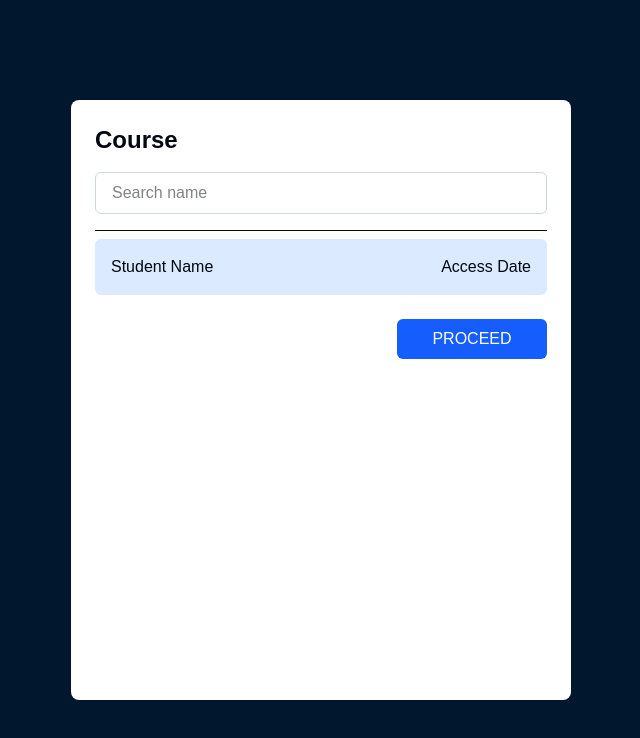
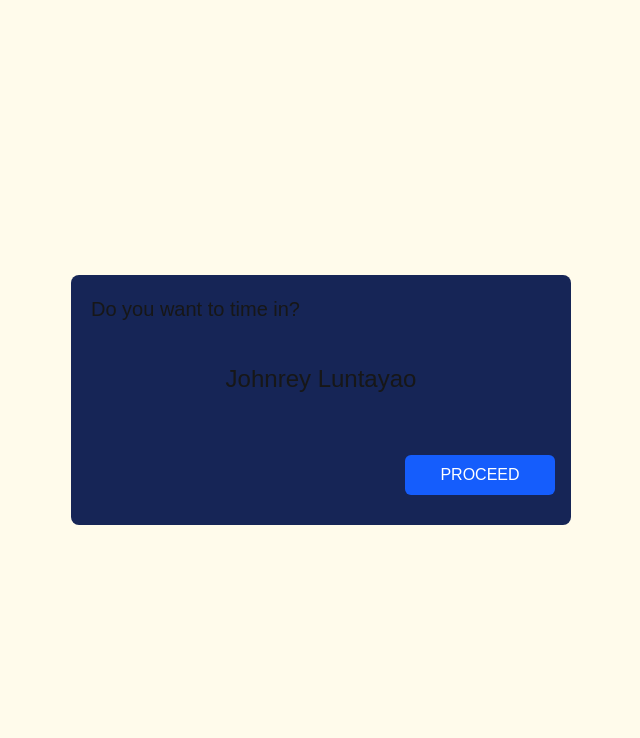
Before and after one commit to johnrefani/classwebsite, a Next.js app: page / in a window 1280 px wide. Shown: the top 738 px of the page, without its empty margins (319-959 px from the left). Built offline with nearby package versions, Linux system fonts and the light colour scheme.

Commit message:
Added student search and login

```diff
--- a/app/page.tsx
+++ b/app/page.tsx
@@ -1,11 +1,11 @@
-import MainContent from "@/components/MainContent";
-import StudentList from "@/components/StudentList";
+import ModalConfirmation from "@/components/ModalConfirmation";
+
 
 
 export default function Home() {
   return (
-    <main className="flex items-center justify-center min-h-screen">
-      <StudentList/>
+    <main>
+      <ModalConfirmation/>
     </main>
   );
 }
--- /dev/null
+++ b/components/LogIn.tsx
@@ -0,0 +1,32 @@
+import React from 'react'
+import Button from './ui/Button'
+
+const MainContent = () => {
+  return (
+    <main className="flex items-center justify-center min-h-screen">
+    <div className='bg-white rounded-lg p-6 w-[500px] h-[260px]'>
+      <div className='border-b-1 border-black w-full max-w-2xl'>
+        <h2 className='text-2xl font-semibold text-gray-950 mb-4'>Log In</h2>
+      </div>
+       <div className='grid grid-cols-2 gap-6 p-2'>
+        <div>
+          <h2 className="text-xl font-medium text-gray-950">Username</h2>
+          <input className="mt-2 w-full p-2 border text-gray-950 border-gray-600 rounded-md shadow-sm focus:outline-none focus:ring-2 focus:ring-blue-500" placeholder="Enter username"/>
+        </div>
+
+        <div>
+          <h2 className="text-xl font-medium text-gray-950">Password</h2>
+          <input className="mt-2 w-full p-2 border text-gray-950 border-gray-600 rounded-md shadow-sm focus:outline-none focus:ring-2 focus:ring-blue-500" placeholder="Enter password"/>
+        </div>
+      </div>
+
+      <div className='text-right'>
+        <Button/>
+      </div>
+
+    </div>
+    </main>
+  )
+}
+
+export default MainContent
--- a/components/MainContent.tsx
+++ /dev/null
@@ -1,35 +0,0 @@
-import React from 'react'
-import Button from './ui/Button'
-
-const MainContent = () => {
-  return (
-    <div className='bg-white rounded-lg p-6 w-[500px] h-[260px]'>
-      <div className='border-b-1 border-black w-full max-w-2xl'>
-        <h2 className='text-2xl font-semibold text-gray-950 mb-4'>Course and Section</h2>
-      </div>
-       <div className='grid grid-cols-2 gap-6 p-2'>
-        <div>
-          <h2 className="text-xl font-medium text-gray-950">Course</h2>
-          <select className="mt-2 w-full p-2 border text-gray-950 border-gray-600 rounded-md shadow-sm focus:outline-none focus:ring-2 focus:ring-blue-500">
-          <option className='text-gray-950'>Select course</option>
-
-          </select>
-        </div>
-
-        <div>
-          <h2 className="text-xl font-medium text-gray-950">Section</h2>
-          <select className="mt-2 w-full p-2 border text-gray-950 border-gray-600 rounded-md shadow-sm focus:outline-none focus:ring-2 focus:ring-blue-500">
-          <option className='text-gray-950'>Select section</option>
-
-          </select>
-        </div>
-      </div>
-      <div className='text-right'>
-        <Button/>
-      </div>
-
-    </div>
-  )
-}
-
-export default MainContent
--- /dev/null
+++ b/components/ModalConfirmation.tsx
@@ -0,0 +1,12 @@
+import React from 'react'
+import Modal from './ui/Modal'
+
+const ModalConfirmation = () => {
+  return (
+    <div className="flex items-center justify-center min-h-screen bg-amber-50">
+        <Modal/>
+    </div>
+  )
+}
+
+export default ModalConfirmation
--- a/components/StudentList.tsx
+++ /dev/null
@@ -1,30 +0,0 @@
-import React from 'react'
-import Student from './ui/Student'
-import Button from './ui/Button'
-
-const StudentList = () => {
-  return (
-    <div className='bg-white rounded-lg p-6 w-[500px] h-[600px]'>
-        <div className='w-full max-w-2xl'>
-            <h2 className='text-2xl font-semibold text-gray-950 mb-4'>Course</h2>
-        </div>
-        <div className="pb-4 border-gray-950 border-b-1 ">
-            <input type="text" placeholder="Search name" className="w-full px-4 py-2 border text-gray-950 border-gray-300 rounded-md focus:outline-none focus:ring-2 focus:ring-blue-500" />
-        </div>
-
-        <div className="space-y-4 pt-2">
-            <div className="flex justify-between items-center">
-                <Student/>
-            </div>
-
-        </div>
-
-        <div className='text-right'>
-            <Button/>
-        </div>
-
-    </div>
-  )
-}
-
-export default StudentList
--- /dev/null
+++ b/components/StudentSearch.tsx
@@ -0,0 +1,18 @@
+import React from 'react'
+import SearchBar from './ui/SearchBar'
+
+const StudentSearch = () => {
+  return (
+    <div className="flex items-center justify-center min-h-screen flex-col gap-3">
+
+        <h1 className='text-blue-200 text-3xl'>
+            SEARCH STUDENT NAME
+        </h1>
+
+        <SearchBar/>
+
+    </div>
+  )
+}
+
+export default StudentSearch
--- /dev/null
+++ b/components/ui/Modal.tsx
@@ -0,0 +1,20 @@
+import React from 'react'
+import Button from './Button'
+
+const Modal = () => {
+  return (
+    <div className='w-[500px] h-[250px] bg-blue-950 rounded-lg gap-4 flex-col'>
+      <h1 className='p-5 text-xl'>Do you want to time in?</h1>
+      <div className='flex items-center justify-center'>
+        <h2 className='text-2xl p-5'>Johnrey Luntayao</h2>
+      </div>
+
+      <div className="p-4 text-right">
+        <Button/>
+      </div>
+
+    </div>
+  )
+}
+
+export default Modal
--- /dev/null
+++ b/components/ui/SearchBar.tsx
@@ -0,0 +1,15 @@
+import React from 'react'
+
+const SearchBar = () => {
+  return (
+    <div>
+    <input
+    className="w-2xl bg-amber-50 py-3 px-5 rounded-xl text-lg outline-none border-none focus:ring-2 focus:ring-[#a3d5ff]"
+    placeholder="Enter name..."
+    />
+
+    </div>
+  )
+}
+
+export default SearchBar
```
